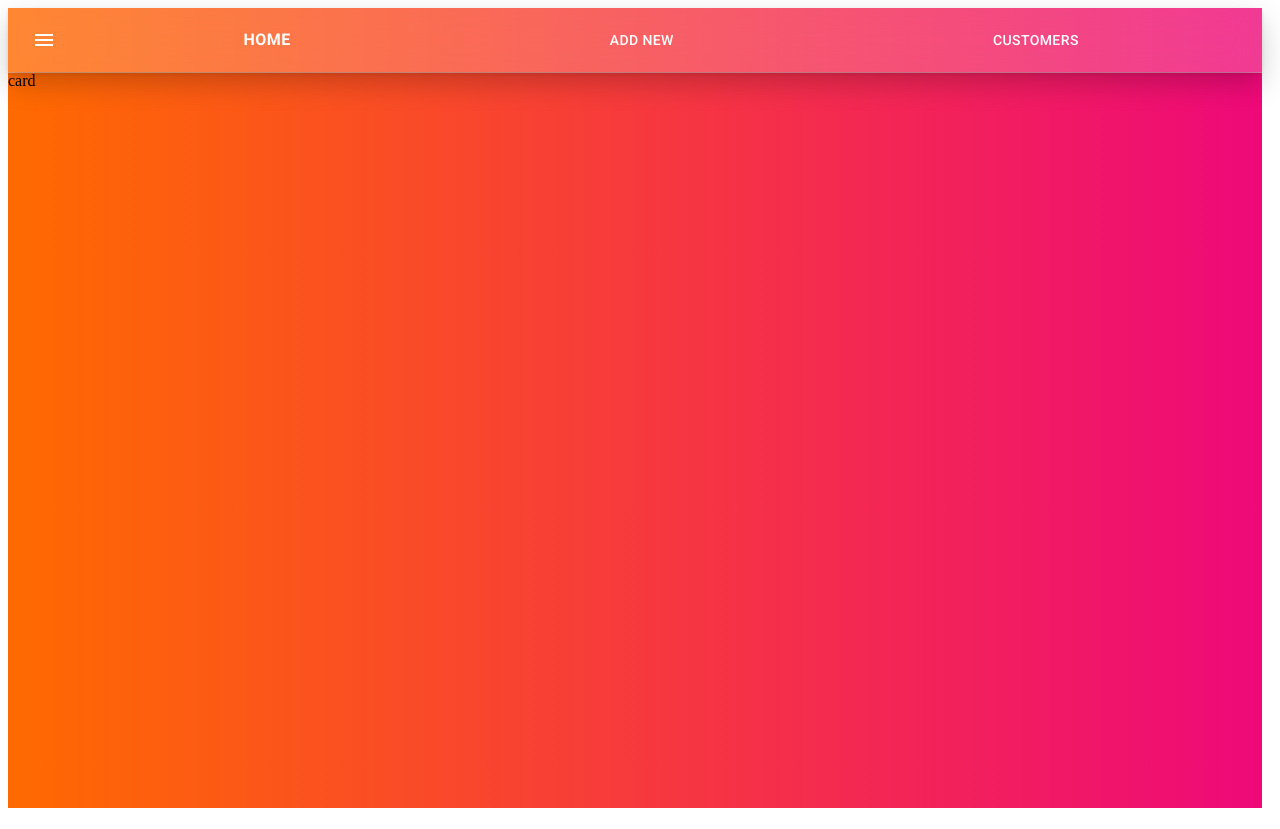
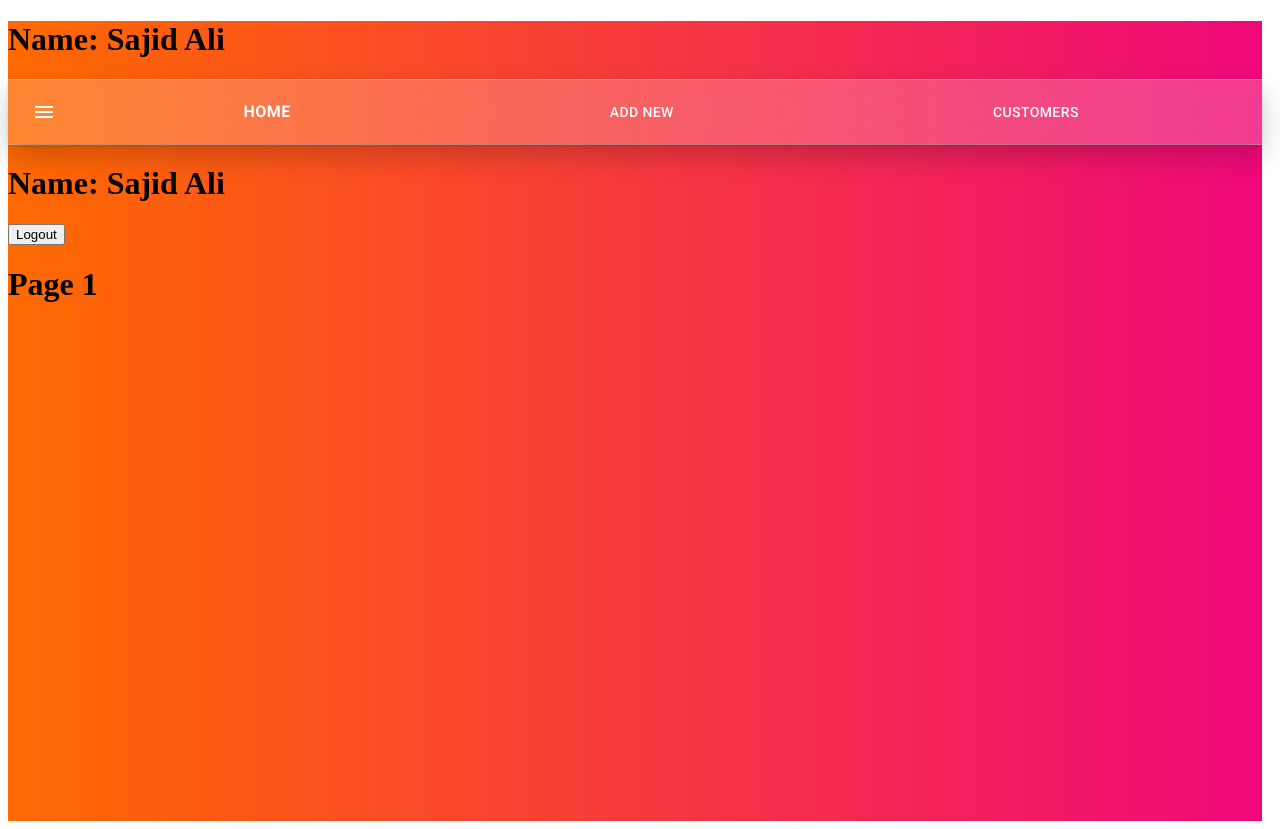
Before and after one commit to sajidali2444/react-node-training, a React (Create React App) app in the folder client/: page / in a window 1280 px wide. Built offline with nearby package versions, Linux system fonts and the light colour scheme.

Commit message:
user context

```diff
--- a/client/src/App.js
+++ b/client/src/App.js
@@ -1,6 +1,7 @@
 import './App.css';
+import Maincontent from './components/Maincontent';
 import Menu from './components/Menu';
-import Maincontent from './components/Maincontent';
+import { CustomProvider } from './UserContext';
 
 function App() {
   return (
@@ -15,8 +16,10 @@ function App() {
         background: 'linear-gradient(to right, #ff6a00, #ee0979)',
       }}
     >
-      <Menu></Menu>
-      <Maincontent></Maincontent>
+      <CustomProvider>
+        <Menu></Menu>
+        <Maincontent></Maincontent>
+      </CustomProvider>
     </div>
   );
 }
--- /dev/null
+++ b/client/src/UserContext.js
@@ -0,0 +1,26 @@
+/*
+import React from 'react';
+const UserContext = React.createContext();
+export { UserContext };
+*/
+
+import React from 'react';
+export const UserContext = React.createContext();
+const CustomProvider = ({ children }) => {
+  const [userDetail, setUserDetail] = React.useState({});
+  React.useEffect(() => {
+    setUserDetail({
+      firstName: 'Sajid',
+      lastName: 'ali',
+      email: 'sajid@gmail.com',
+      name: 'Sajid Ali',
+    });
+  }, []);
+  return (
+    <UserContext.Provider value={{ userDetail, setUserDetail }}>
+      {children}
+    </UserContext.Provider>
+  );
+};
+export { CustomProvider };
+//export { UserContext, UserProvider };
--- a/client/src/components/Maincontent.jsx
+++ b/client/src/components/Maincontent.jsx
@@ -1,18 +1,33 @@
 import React from 'react';
-import Card from './Card';
-import { Route, Switch, NavLink } from 'react-router-dom';
-import Customer from './Customer';
+import { Route, Switch } from 'react-router-dom';
+import { UserContext } from '../UserContext';
 import Customers from './Customers';
 import EditCustomer from './EditCustomer';
+const Maincontent = () => {
+  const {
+    userDetail: { name },
+    setUserDetail,
+  } = React.useContext(UserContext);
 
-const Maincontent = () => {
   return (
     <div>
+      <h1>Name: {name}</h1>
+      <button onClick={() => setUserDetail({})}>Logout</button>
       <Switch>
-        <Route path="/" exact component={Card} />
-        <Route path="/customer" exact component={Customer} />
-        <Route path="/customers" exact component={Customers} />
-        <Route path="/customers/:id" exact component={EditCustomer} />
+        <Route path="/" exact>
+          <h1>Page 1</h1>
+        </Route>
+        {
+          /*Object.keys(userDetail).length !== 0*/ name && (
+            <>
+              <Route path="/customer" exact>
+                <h1>page 2</h1>
+              </Route>
+              <Route path="/customers" exact component={Customers} />
+              <Route path="/customers/:id" exact component={EditCustomer} />
+            </>
+          )
+        }
       </Switch>
     </div>
   );
--- a/client/src/components/Menu.jsx
+++ b/client/src/components/Menu.jsx
@@ -1,15 +1,20 @@
-import * as React from 'react';
+import MenuIcon from '@mui/icons-material/Menu';
 import AppBar from '@mui/material/AppBar';
 import Box from '@mui/material/Box';
-import Toolbar from '@mui/material/Toolbar';
 import Button from '@mui/material/Button';
 import IconButton from '@mui/material/IconButton';
-import MenuIcon from '@mui/icons-material/Menu';
-import { Route, Switch, NavLink } from 'react-router-dom';
+import Toolbar from '@mui/material/Toolbar';
+import * as React from 'react';
+import { NavLink } from 'react-router-dom';
+import { UserContext } from '../UserContext';
 
 export default function Menu() {
+  const {
+    userDetail: { name },
+  } = React.useContext(UserContext);
   return (
     <Box sx={{ flexGrow: 1 }}>
+      <h1>Name: {name}</h1>
       <AppBar
         position="static"
         style={{
@@ -38,6 +43,10 @@ export default function Menu() {
               Home
             </NavLink>
           </Button>
+
+          {
+            /*Object.keys(userDetail).length !== 0*/ name && (
+              <>
                 <Button color="inherit" style={{ flexGrow: '0.6' }}>
                   <NavLink
                     to="/customer"
@@ -56,6 +65,9 @@ export default function Menu() {
                     Customers
                   </NavLink>
                 </Button>
+              </>
+            )
+          }
         </Toolbar>
       </AppBar>
     </Box>
```
Lines whose indentation alone changed are shown as unchanged.
